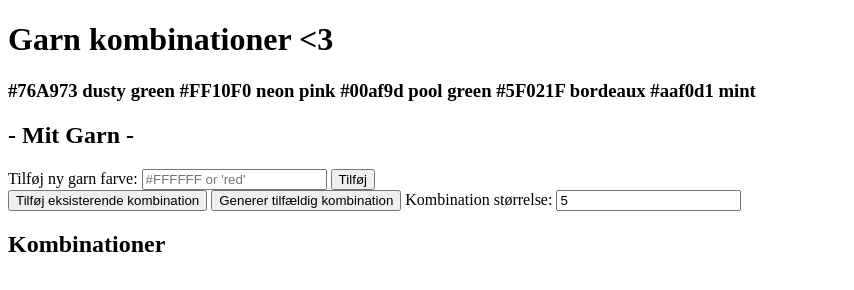
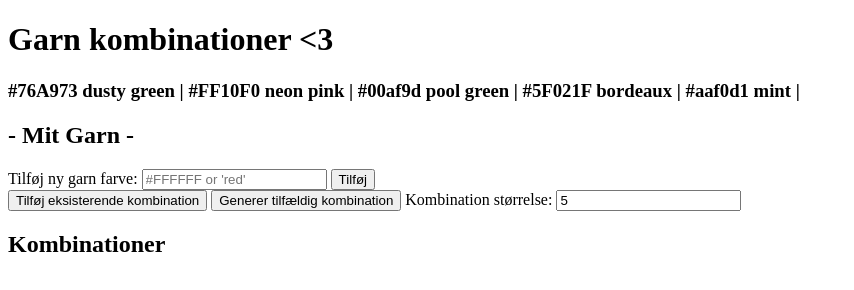
Before and after one commit to mogenz/mogenz.github.io, a plain HTML site: page index.html in a window 1280 px wide. Shown: the whole page, without its empty margins (0-854 px from the left). Drawn offline with Linux system fonts and the light colour scheme.

Commit message:
Update index.html

```diff
--- a/index.html
+++ b/index.html
@@ -11,11 +11,11 @@
         <h1>Garn kombinationer <3</h1>
     </header>
     <header>
-        <h3>#76A973 dusty green
-            #FF10F0 neon pink
-            #00af9d pool green
-            #5F021F bordeaux
-            #aaf0d1 mint
+        <h3>#76A973 dusty green |
+            #FF10F0 neon pink |
+            #00af9d pool green |
+            #5F021F bordeaux |
+            #aaf0d1 mint |
         </h3>
     </header>
 
```
